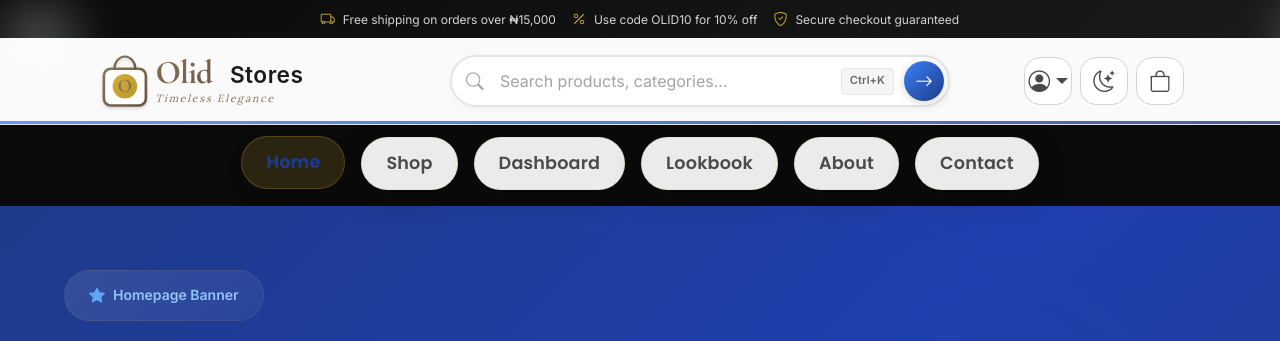
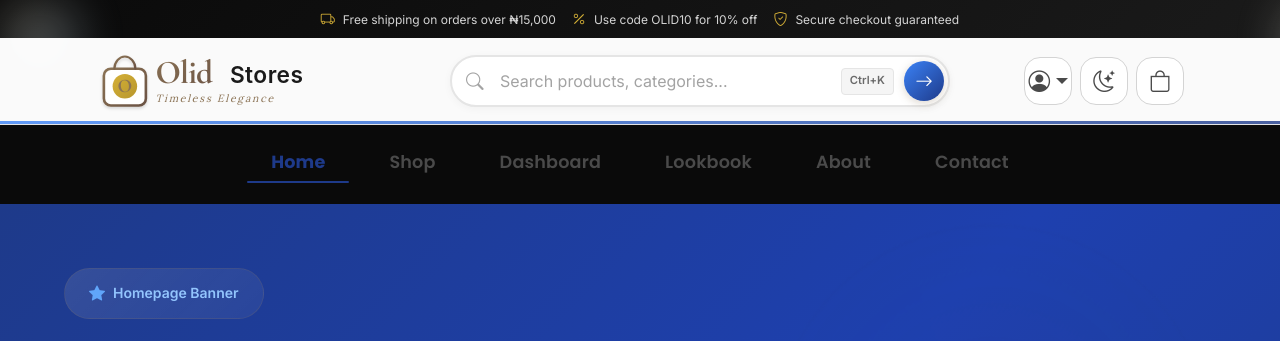
Before and after one commit to Deejulu/OlidStores, a Django app: page / in a window 1280 px wide. Shown: the top 341 px of the page. Run offline with Django 5.2, Linux system fonts and the light colour scheme; the visitor is signed in with stand-in values (Sample User, id 1); data comes from the database, SQL or seed files in the repository; data that the repository does not hold is empty.

Commit message:
Optimize public header load performance and simplify navigation styling

```diff
--- a/templates/base.html
+++ b/templates/base.html
@@ -16,7 +16,6 @@
     <!-- CSS Libraries -->
     <link rel="stylesheet" href="https://cdn.jsdelivr.net/npm/bootstrap@5.3.0/dist/css/bootstrap.min.css">
     <link rel="stylesheet" href="https://cdn.jsdelivr.net/npm/bootstrap-icons@1.11.0/font/bootstrap-icons.css">
-    <link rel="stylesheet" href="https://cdnjs.cloudflare.com/ajax/libs/font-awesome/6.4.0/css/all.min.css">
     <link rel="stylesheet" href="https://cdnjs.cloudflare.com/ajax/libs/animate.css/4.1.1/animate.min.css"/>
 
     <!-- Custom CSS -->
@@ -963,26 +962,35 @@
 
     .nav-item {
         list-style: none;
-        margin-bottom: 0.9rem;
+        margin-bottom: 0.5rem;
     }
     .nav-link {
-        display: flex;
-        align-items: center;
-        gap: var(--space-md);
-        padding: 1.35rem 1.5rem;
+        display: block;
+        position: relative;
+        padding: 1rem 0.75rem;
         color: var(--white) !important;
         font-weight: 600;
-        font-size: 1.15rem;
-        border-radius: 1.5rem;
-        transition: background 0.22s, color 0.18s, box-shadow 0.22s, transform 0.22s;
-        position: relative;
-        border: 2px solid transparent;
-        min-height: 70px;
-        background: rgba(255,255,255,0.08);
-        box-shadow: 0 10px 30px rgba(0,0,0,0.18);
-        margin-bottom: 0.85rem;
+        font-size: 1.1rem;
+        background: none;
+        border: none;
+        border-radius: 0;
+        box-shadow: none;
         letter-spacing: 0.01em;
         width: 100%;
+        text-decoration: none;
+        transition: color 180ms ease;
+    }
+    .nav-link::after {
+        content: '';
+        position: absolute;
+        left: 0;
+        right: 0;
+        bottom: 0.45rem;
+        height: 2px;
+        background: transparent;
+        transition: background 180ms ease, transform 180ms ease;
+        transform: scaleX(0);
+        transform-origin: left;
     }
     .nav-link i {
         font-size: 1.55rem;
@@ -993,20 +1001,18 @@
     }
     .nav-link:active,
     .nav-link:focus-visible {
-        background: rgba(255,255,255,0.18);
         color: #fff !important;
-        box-shadow: 0 14px 32px rgba(0,0,0,0.14);
-        border-color: rgba(255,255,255,0.2);
-        transform: translateY(-1px);
+        outline: none;
     }
 
     .nav-link.active,
     .nav-link:hover {
-        background: rgba(255,255,255,0.2);
         color: #fff !important;
-        box-shadow: 0 18px 36px rgba(0,0,0,0.16);
-        border-color: rgba(255,255,255,0.22);
-        transform: translateY(-1px);
+    }
+    .nav-link.active::after,
+    .nav-link:hover::after {
+        background: #fff;
+        transform: scaleX(1);
     }
     .nav-link.active i,
     .nav-link:hover i {
@@ -1087,29 +1093,42 @@
             display: inline-flex;
             align-items: center;
             gap: 0.5rem;
-            padding: 0.82rem 1.35rem;
+            padding: 0.7rem 0.35rem;
             color: var(--gray-700) !important;
             font-weight: 600;
             font-size: 1rem;
-            border: 1px solid rgba(212, 175, 55, 0.18);
+            border: none;
             min-height: auto;
-            background: rgba(255, 255, 255, 0.92);
-            border-radius: 999px;
+            background: none;
+            border-radius: 0;
             margin-bottom: 0;
             text-shadow: none;
-            transition: color 180ms ease, background 180ms ease, box-shadow 180ms ease;
+            transition: color 180ms ease;
+            text-decoration: none;
+            position: relative;
+        }
+        .nav-link::after {
+            content: '';
+            position: absolute;
+            left: 0;
+            right: 0;
+            bottom: 0.3rem;
+            height: 2px;
+            background: transparent;
+            transform: scaleX(0);
+            transform-origin: left;
+            transition: transform 180ms ease, background 180ms ease;
         }
         .nav-link i {
             display: none !important;
         }
         .nav-link:hover {
-            background: rgba(212, 175, 55, 0.12);
             color: var(--accent-dark) !important;
-            box-shadow: 0 6px 14px rgba(0,0,0,0.08);
-        }
-        .nav-link::after {
-            display: none;
-            content: '';
+        }
+        .nav-link:hover::after,
+        .nav-link.active::after {
+            background: var(--accent-dark);
+            transform: scaleX(1);
         }
         .nav-link:focus-visible {
             outline: 3px solid rgba(139, 115, 85, 0.24);
@@ -1117,10 +1136,7 @@
         }
         .nav-link.active {
             color: var(--accent-dark) !important;
-            background: rgba(212, 175, 55, 0.16);
-            border-color: rgba(212, 175, 55, 0.25);
             font-weight: 700;
-            box-shadow: 0 8px 16px rgba(0,0,0,0.08);
         }
         .nav-link.active i {
             opacity: 1;
@@ -3511,7 +3527,7 @@
     <!-- ===== END FLOATING LIVE CHAT WIDGET ===== -->
 
     <!-- Scripts -->
-    <script src="https://cdn.jsdelivr.net/npm/bootstrap@5.3.0/dist/js/bootstrap.bundle.min.js"></script>
+    <script src="https://cdn.jsdelivr.net/npm/bootstrap@5.3.0/dist/js/bootstrap.bundle.min.js" defer></script>
     <script>
         document.addEventListener('DOMContentLoaded', function() {
             // Enhanced Mobile Menu
```
